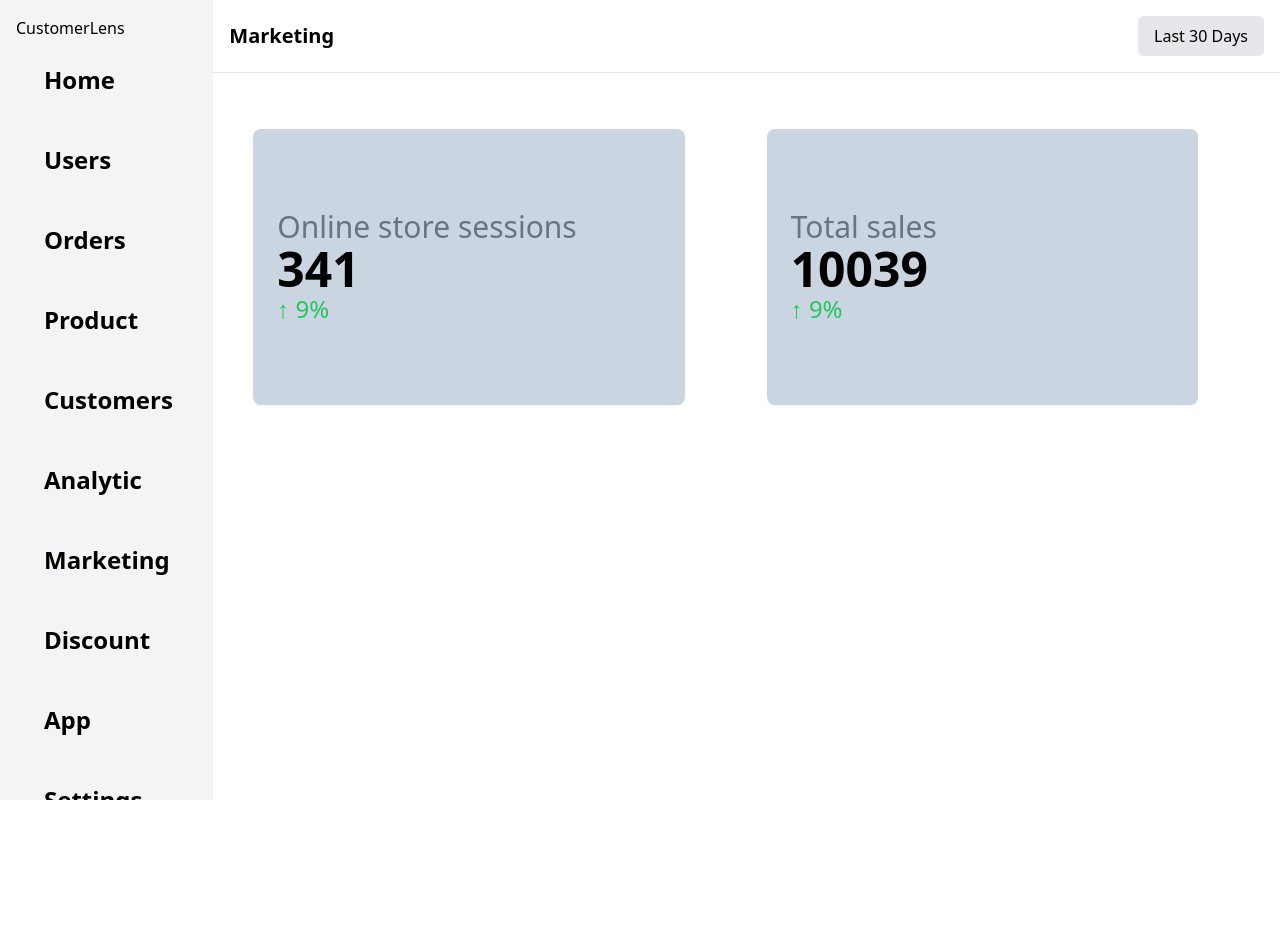
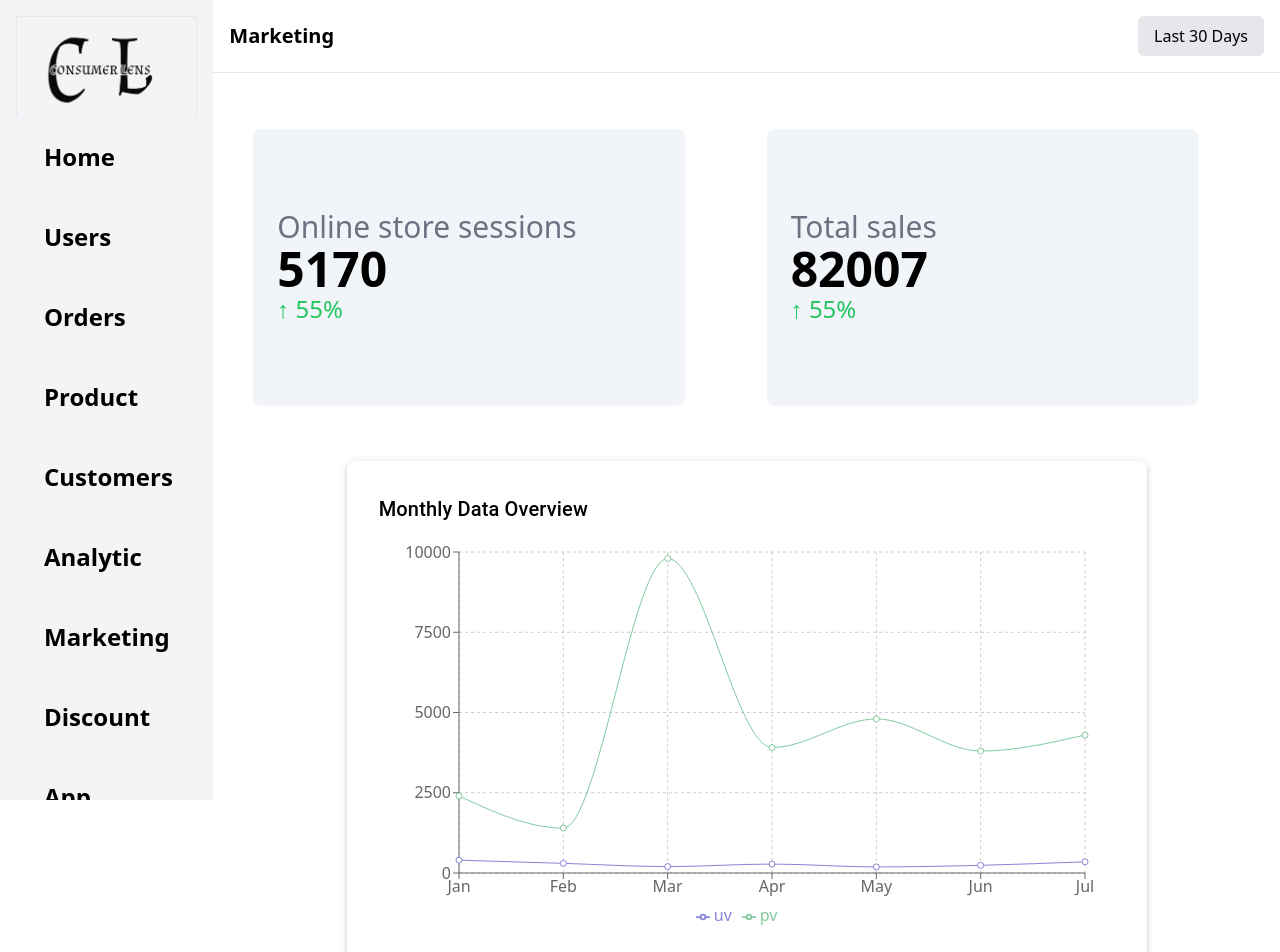
Before and after one commit to paulpriyanshu/Consumer-Lens, a Next.js app: page / in a window 1280 px wide. Shown: the top 952 px of the page. Before the commit the page ends 800 px from the top, so only its background shows below. Built offline with nearby package versions, Linux system fonts and the light colour scheme.

Commit message:
made some changes

```diff
--- a/app/components/AnalyticsCard.jsx
+++ b/app/components/AnalyticsCard.jsx
@@ -14,7 +14,7 @@ const AnalyticsCard = ({ title, value, trend }) => {
 
   return (
     <div className="w-full md:w-1/3 lg:w-1/4 xl:w-11/12 h:full p-4">
-      <div className="shadow-sm p-6 rounded-lg bg-slate-300 py-20">
+      <div className="shadow-sm p-6 rounded-lg bg-slate-100 py-20">
         <h3 className="text-gray-500 text-3xl">{title}</h3>
 
         {/* Apply transition class for smooth number changes */}
--- /dev/null
+++ b/app/components/LineChartComponent.jsx
@@ -0,0 +1,38 @@
+// src/components/LineChartComponent.jsx
+import React from 'react';
+import { LineChart, Line, XAxis, YAxis, CartesianGrid, Tooltip, Legend, ResponsiveContainer } from 'recharts';
+import { Box, Typography } from '@mui/material';
+
+// Sample data for the line chart
+const data = [
+  { name: 'Jan', uv: 400, pv: 2400 },
+  { name: 'Feb', uv: 300, pv: 1398 },
+  { name: 'Mar', uv: 200, pv: 9800 },
+  { name: 'Apr', uv: 278, pv: 3908 },
+  { name: 'May', uv: 189, pv: 4800 },
+  { name: 'Jun', uv: 239, pv: 3800 },
+  { name: 'Jul', uv: 349, pv: 4300 },
+];
+
+const LineChartComponent = () => {
+  return (
+    <Box sx={{ p: 4, boxShadow: 3, borderRadius: 2, backgroundColor: '#fff', maxWidth: 800, margin: 'auto' }}>
+      <Typography variant="h6" gutterBottom>
+        Monthly Data Overview
+      </Typography>
+      <ResponsiveContainer width="100%" height={400}>
+        <LineChart data={data} margin={{ top: 20, right: 30, left: 20, bottom: 5 }}>
+          <CartesianGrid strokeDasharray="3 3" />
+          <XAxis dataKey="name" />
+          <YAxis />
+          <Tooltip />
+          <Legend />
+          <Line type="monotone" dataKey="uv" stroke="#8884d8" activeDot={{ r: 8 }} />
+          <Line type="monotone" dataKey="pv" stroke="#82ca9d" />
+        </LineChart>
+      </ResponsiveContainer>
+    </Box>
+  );
+};
+
+export default LineChartComponent;
--- a/app/components/SalesCard.jsx
+++ b/app/components/SalesCard.jsx
@@ -14,7 +14,7 @@ const SalesCard = ({ title, sales, trend }) => {
 
   return (
     <div className="w-full md:w-1/3 lg:w-1/4 xl:w-11/12 h:full p-4">
-      <div className="shadow-sm p-6 rounded-lg bg-slate-300 py-20">
+      <div className="shadow-sm p-6 rounded-lg bg-slate-100 py-20">
         <h3 className="text-gray-500 text-3xl">{title}</h3>
 
         {/* Apply transition class for smooth number changes */}
--- a/app/components/Sidebar.jsx
+++ b/app/components/Sidebar.jsx
@@ -9,8 +9,8 @@ const Sidebar = () => {
   return (
     <div className="sidebar bg-gray-100 p-4 w-1/6">
       <ul className="flex flex-col justify-center ">
-        <h1>
-            CustomerLens
+        <h1 className="flex justify-center border border-b-slate-100 w-full hover:cursor-pointer">
+            <img src='logo.png' width={150} height={100} onClick={()=>router.push('/')} />
         </h1>
         <li className="py-2  ">
           <button  className="rounded-xl" onClick={() => router.push('/')} >
--- a/app/page.jsx
+++ b/app/page.jsx
@@ -5,22 +5,22 @@ import TopBar from './components/TopBar';
 import AnalyticsCard from './components/AnalyticsCard';
 import { useEffect, useState } from 'react';
 import SalesCard from './components/SalesCard';
+import LineChartComponent from './components/LineChartComponent';
 
 const HomePage = () => {
   const [sessions,setSessions]=useState("")
   const [trend,setTrend]=useState("")
   const [sales,setSales]=useState("")
-  function getRandomInt(max) {
-    return Math.floor(Math.random() * max);
+  function getRandomInt(min,max) {
+    return Math.floor(Math.random() * (max - min + 1)) + min;
   }
 
   // console.log(getRandomInt(3));
   const storeinfo=()=>{
 
-    setSessions(getRandomInt(9999))
-    setTrend(getRandomInt(99))
-    setSales(getRandomInt(99999))
-
+    setSessions(getRandomInt(5000, 9999));
+    setTrend(getRandomInt(50, 99));
+    setSales(getRandomInt(80000, 99999));
 
 
   }
@@ -64,9 +64,16 @@ const HomePage = () => {
             sales={item.sales}
             trend={item.trend}
             />
+
           ))}
+
+
+        </div>
+        <div>
+        <LineChartComponent/>
         </div>
       </div>
+
     </div>
   );
 };
--- a/package.json
+++ b/package.json
@@ -9,10 +9,14 @@
     "lint": "next lint"
   },
   "dependencies": {
+    "@emotion/react": "^11.13.3",
+    "@emotion/styled": "^11.13.0",
+    "@mui/material": "^6.0.2",
     "next": "14.2.8",
     "react": "^18",
     "react-dom": "^18",
-    "react-transition-group": "^4.4.5"
+    "react-transition-group": "^4.4.5",
+    "recharts": "^2.12.7"
   },
   "devDependencies": {
     "eslint": "^8",
```
Also changed, not shown: public/logo.png (added), 1 other file (tests, documents, lock files or other folders).
